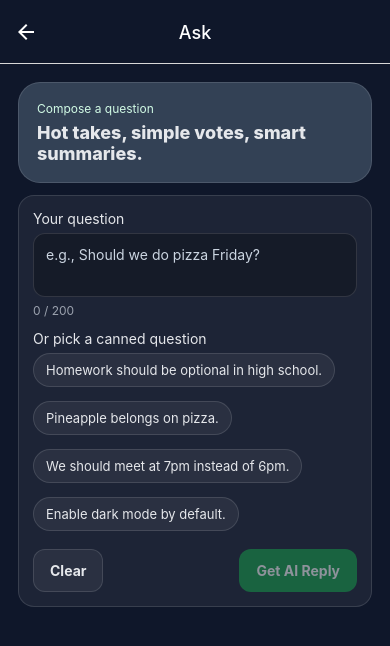
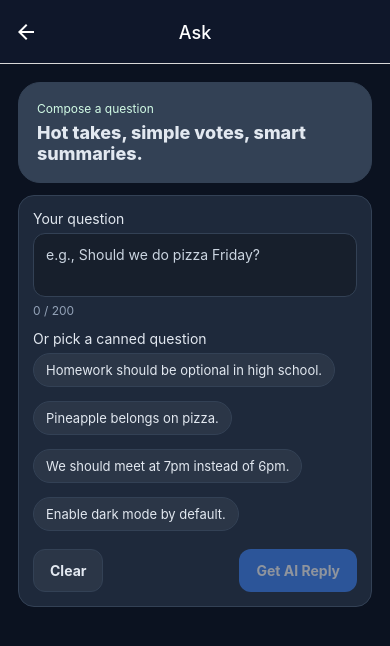
Before and after one commit to GenericCoder07/CS1200Project-User-Interface, a React Native app: screen /Ask in a window 390 px wide. Shown: the top 646 px of the page. Built offline with nearby package versions, Linux system fonts and the light colour scheme.

Commit message:
Update color values in theme configuration

```diff
--- a/src/theme.ts
+++ b/src/theme.ts
@@ -1,9 +1,9 @@
 export const Colors = {
-  bg: '#0f172a',   // slate-900
-  fg: '#e5e7eb',   // gray-200
-  muted: '#9ca3af',
-  border: 'rgba(255,255,255,0.12)',
-  card: 'rgba(255,255,255,0.06)',
-  brand: '#16a34a',   // green-600
-  brand2: '#0ea5e9',  // sky-500
+  bg: '#0b1220',
+  card: '#1e293b',
+  border: '#334155',
+  fg: '#e2e8f0',
+  muted: '#94a3b8',
+  brand: '#3b82f6',
+  brand2: '#10b981',
 };
```
